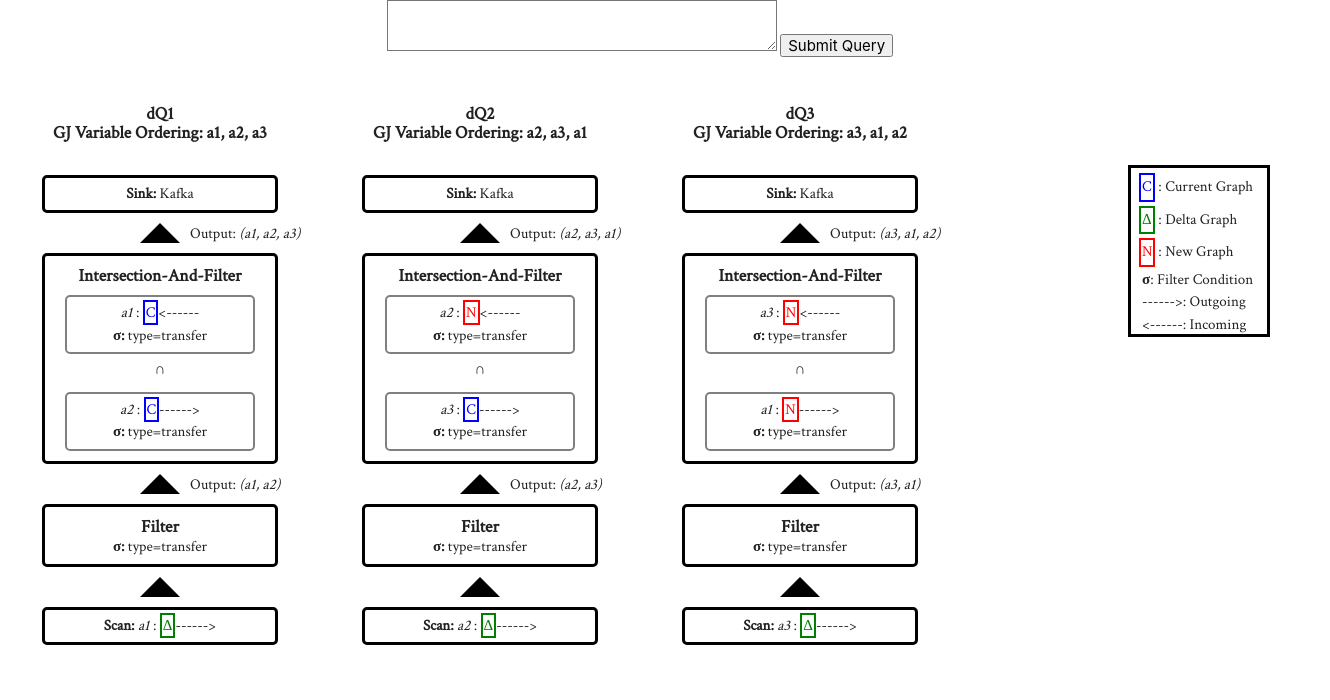
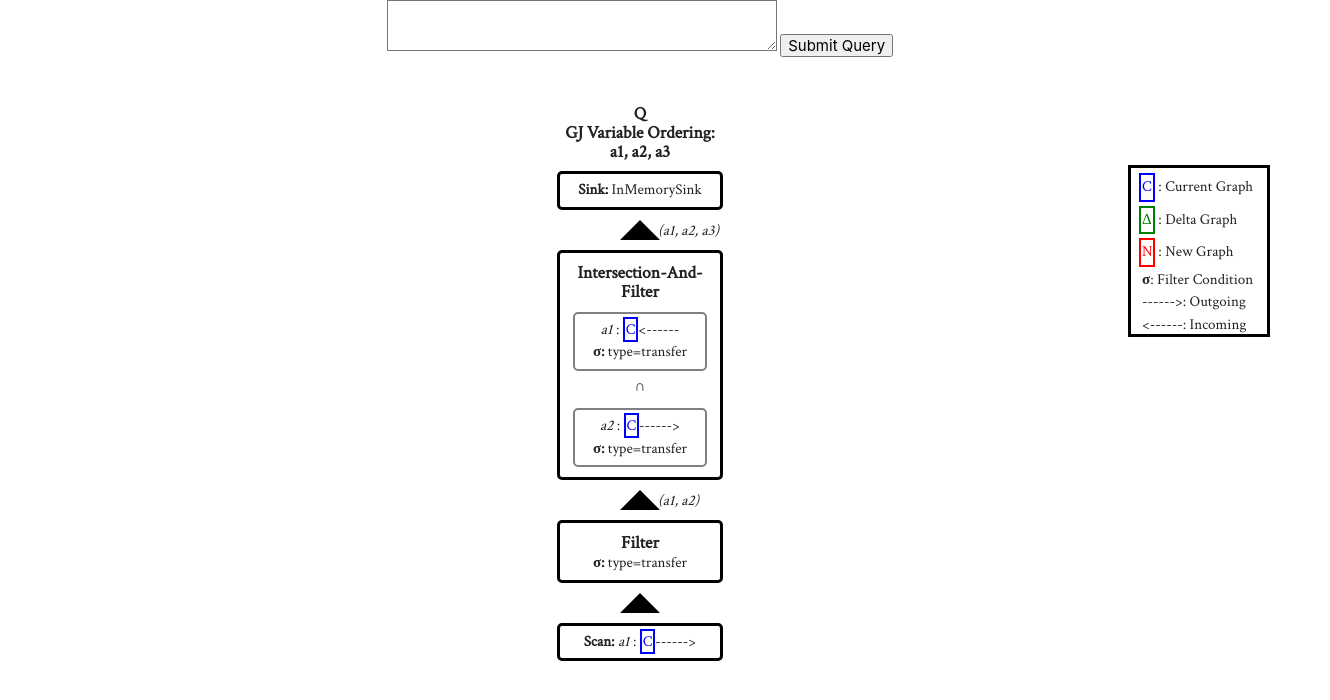
Before and after one commit to jeremychen0127/plan, a plain HTML site: page index.html in a window 1280 px wide. Shown: the whole page, 1330 px wide, since content can reach past the window. Drawn offline with nearby package versions, Linux system fonts and the light colour scheme.

Commit message:
HACK for paper

```diff
--- a/index.html
+++ b/index.html
@@ -13,9 +13,9 @@
       textarea { width: 30%; }
       .center { text-align: center; margin: auto; width: 100%; }
       .stage { border: 3px solid black; border-radius: 5px; margin-top: 10px; margin-bottom: 10px;
-padding: 5px; width: 220px; }
+padding: 5px; width: /*ORIG: 220*/150px; }
       .innerStage { width: 80%; border: 2px solid grey; margin-bottom: 5px; }
-      .output { margin-left: 30px; width: 500px; text-align: left; }
+      .output { margin-left: /*ORIG: 30*/18px; width: 500px; text-align: left; }
       .arrow { width: 0; height: 0; border-left: 20px solid transparent;
                   border-right: 20px solid transparent;
                   border-bottom: 20px solid black; }
@@ -29,6 +29,7 @@ padding: 5px; width: 220px; }
       .legendWords { display: inline; }
       .simpleLegendEntry { /*margin-top: 5px;*/ margin-left: 8px; }
       .legendRow { margin-bottom: 0px; }
+      /*ORIG: */.row .col { padding: 0px; }
     </style>
     <link href="https://fonts.googleapis.com/css?family=Crimson Text" rel="stylesheet">
 </head>
--- a/plan.js
+++ b/plan.js
@@ -54,14 +54,14 @@ function getColSize(numSets) {
   if (numSets === 1) {
     return 12;
   } else if (numSets === 3) {
-    return 3;
+    return /*ORIG 3*/'1.5';
   }
   if (numSets <= 4) {
     return 12 / numSets;
   }
 }
 
-var DATA_SET1 = [
+var DATA_SET = [
 {
   name: 'Q',
   variableOrdering: ['a1', 'a2', 'a3'],
@@ -73,7 +73,7 @@ var DATA_SET1 = [
   ]
 }];
 
-var DATA_SET = [
+var DATA_SET1 = [
 {
   name: 'dQ1',
   variableOrdering: ['a1', 'a2', 'a3'],
@@ -112,7 +112,8 @@ $("#stageSet").append(stageSet);
 var colSize = getColSize(DATA_SET.length);
 for (var k = 0; k < DATA_SET.length; ++k) {
   stageSet = '';
-  stageSet += '<div class="col s' + colSize + '">';
+  //ORIG stageSet += '<div class="col s' + colSize + '">';
+  stageSet += '<div class="col s' + colSize + (k === 0 && DATA_SET.length > 1 ? ' offset-s3' : '') + '">';
   stageSet += '<div id="name' + k + '"></div>';
   stageSet += '<div id="ordering' + k + '"></div>';
   stageSet += '<div id="stages' + k + '"></div>';
@@ -124,7 +125,7 @@ for (var k = 0; k < DATA_SET.length; ++k) {
 function createPlan(DATA, id) {
   var name = '<h3 class="center">' + DATA.name + '</h3>';
   $('#name' + id).append(name);
-  var ordering = '<h3 class="center">GJ Variable Ordering: ' + DATA.variableOrdering.join(', ') + '</h3><br />';
+  var ordering = '<h3 class="center">GJ Variable Ordering:<br />' + DATA.variableOrdering.join(', ') + '</h3>';
   $('#ordering' + id).append(ordering);
 
   var stages = DATA.stages;
@@ -168,7 +169,8 @@ function createPlan(DATA, id) {
   var sink = '<div class="center stage"><b>Sink:</b> ' + DATA.sink + '</div>';
   $('#stages' + id).append(sink);
   var arrow = '<div class="center arrow"></div>';
-  var arrowWithOutput = '<div class="center arrow"><div class="output">Output: <i>(';
+  // ORIG: var arrowWithOutput = '<div class="center arrow"><div class="output">Output: <i>(';
+  var arrowWithOutput = '<div class="center arrow"><div class="output"><i>(';
   var orderingArrayCopy = DATA.variableOrdering.slice();
   for (i = stageContainers.length - 1; i >= 0; --i) {
     var finalOutput = arrowWithOutput + orderingArrayCopy.join(', ') + ')</i></div></div>';
```
